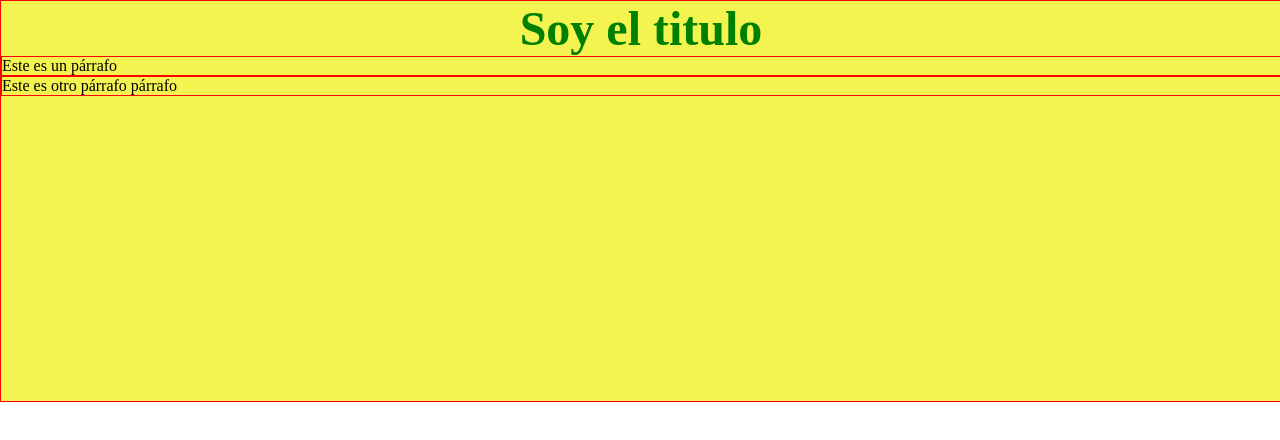
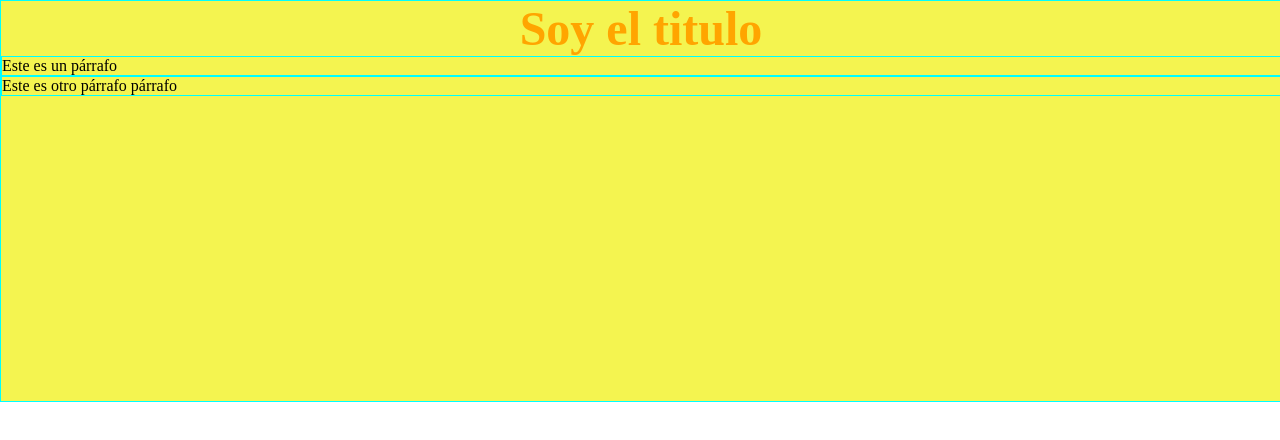
Before and after one commit to Ardroz/flaming-spice, a plain HTML site: page index.html in a window 1280 px wide. Drawn offline with Linux system fonts and the light colour scheme.

Commit message:
otro mas

```diff
--- a/index.css
+++ b/index.css
@@ -8,14 +8,14 @@ html, body{
 }
 
 h1 {
-  color: green;
+  color: orange;
   font-size: 3em;
   text-align: center;
 }
 
 section {
   width: 100%;
-  border: 1px solid red;
+  border: 1px solid cyan;
 }
 
 .contenedor {
```
